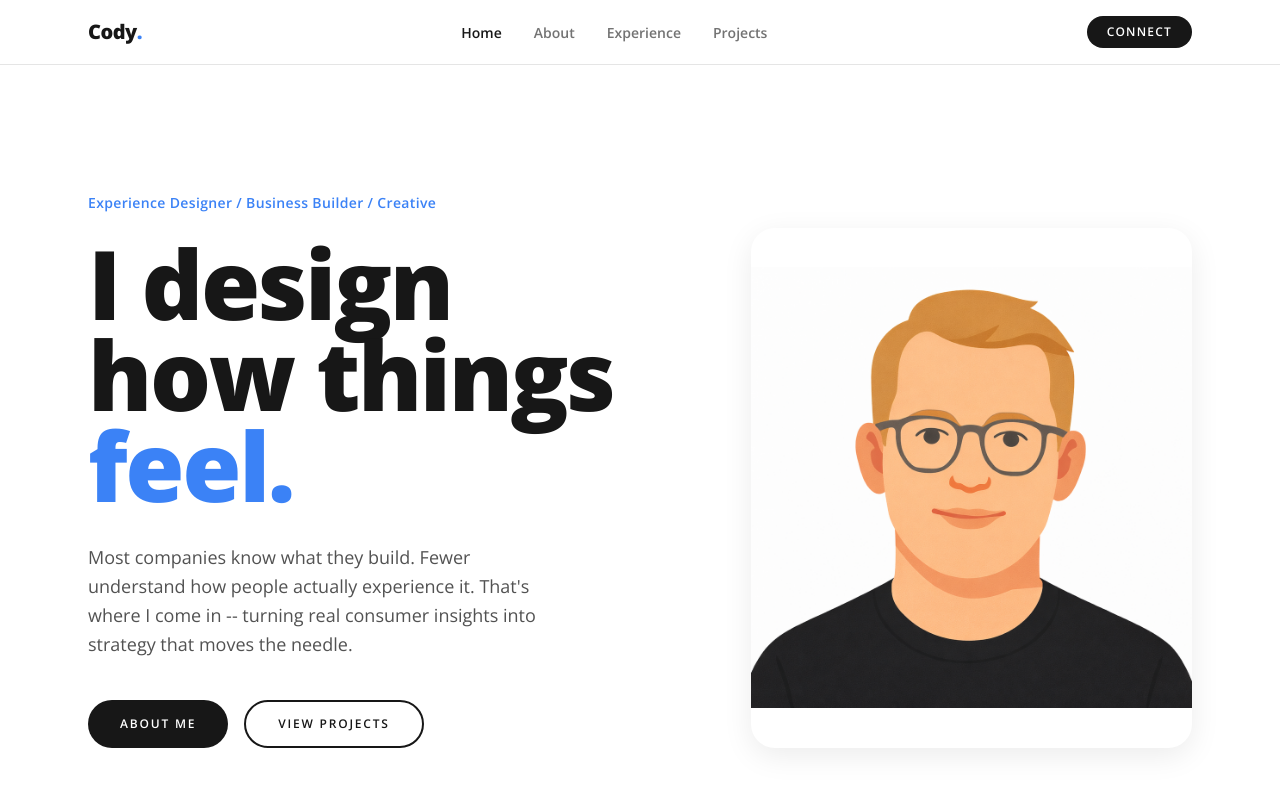
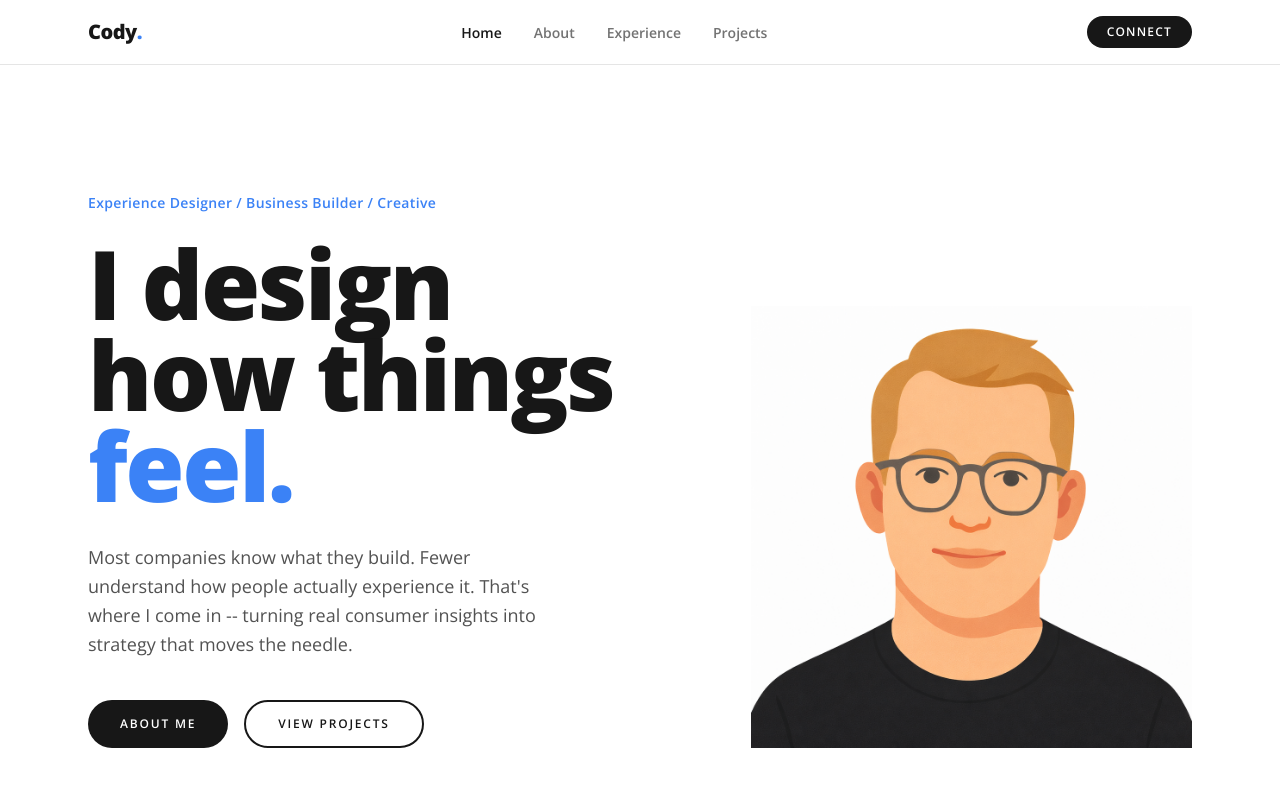
Before and after one commit to ampy1000/website, a Next.js app: page / in a window 1280 px wide. Shown: the top 800 px of the page. Built offline with nearby package versions, Linux system fonts and the light colour scheme.

Commit message:
fix: align avatar in hero section grid
Remove extra space around avatar and use natural aspect ratio.

```diff
--- a/src/app/page.tsx
+++ b/src/app/page.tsx
@@ -83,17 +83,15 @@ export default function Home() {
                 </Link>
               </div>
             </div>
-            <div className="md:col-span-5 relative">
-              <div className="rounded-3xl overflow-hidden hover-zoom shadow-[var(--shadow-lg)]">
+            <div className="md:col-span-5 flex items-end justify-center">
               <Image
                 src="/images/cody-avatar.png"
                 alt="Illustrated portrait of Cody Wales"
                 width={600}
                 height={700}
-                  className="w-full h-[400px] md:h-[520px] object-contain"
+                className="w-full max-w-sm md:max-w-none h-auto object-contain"
                 priority
               />
-              </div>
             </div>
           </div>
         </div>
```
Lines whose indentation alone changed are shown as unchanged.
